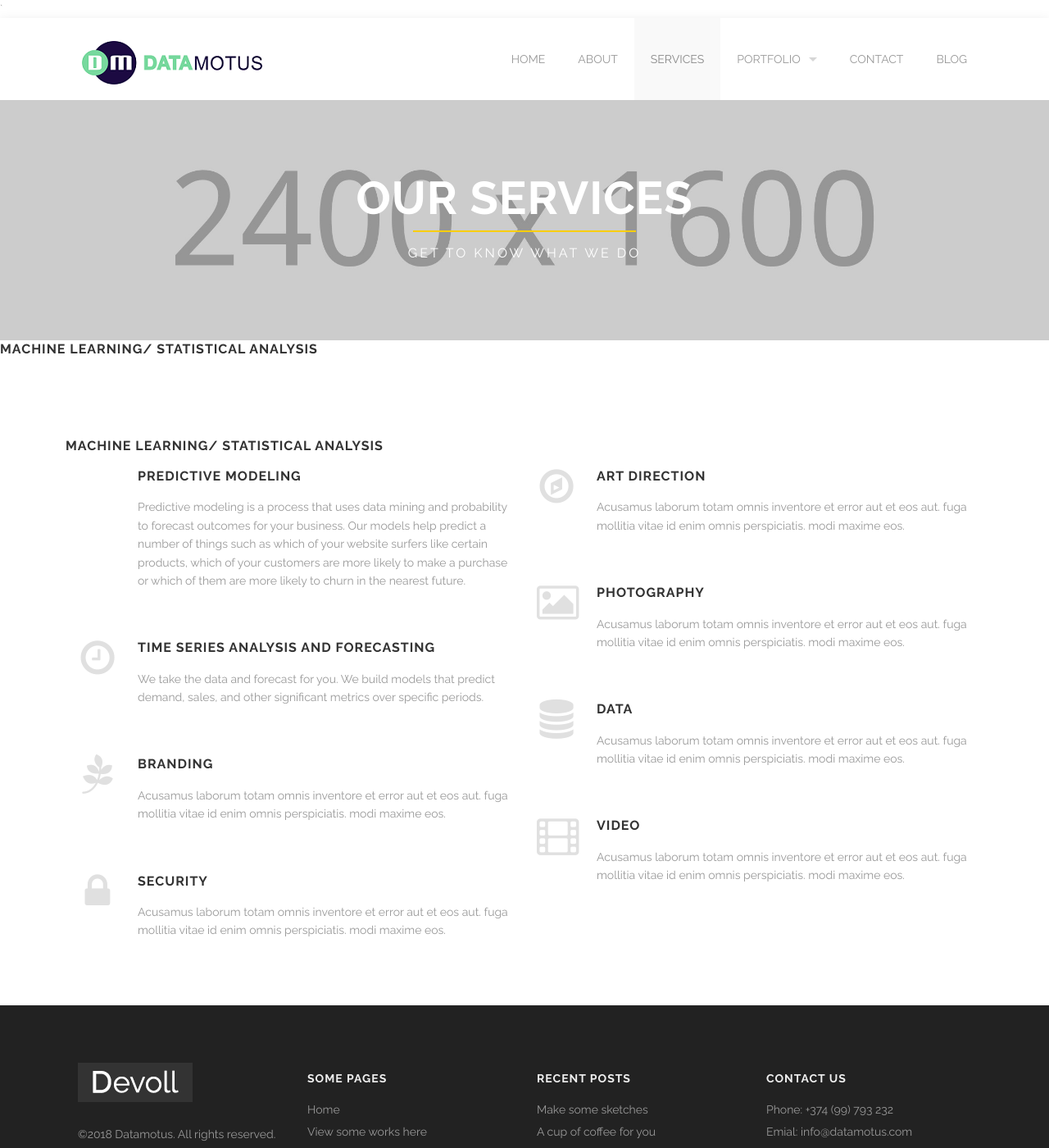
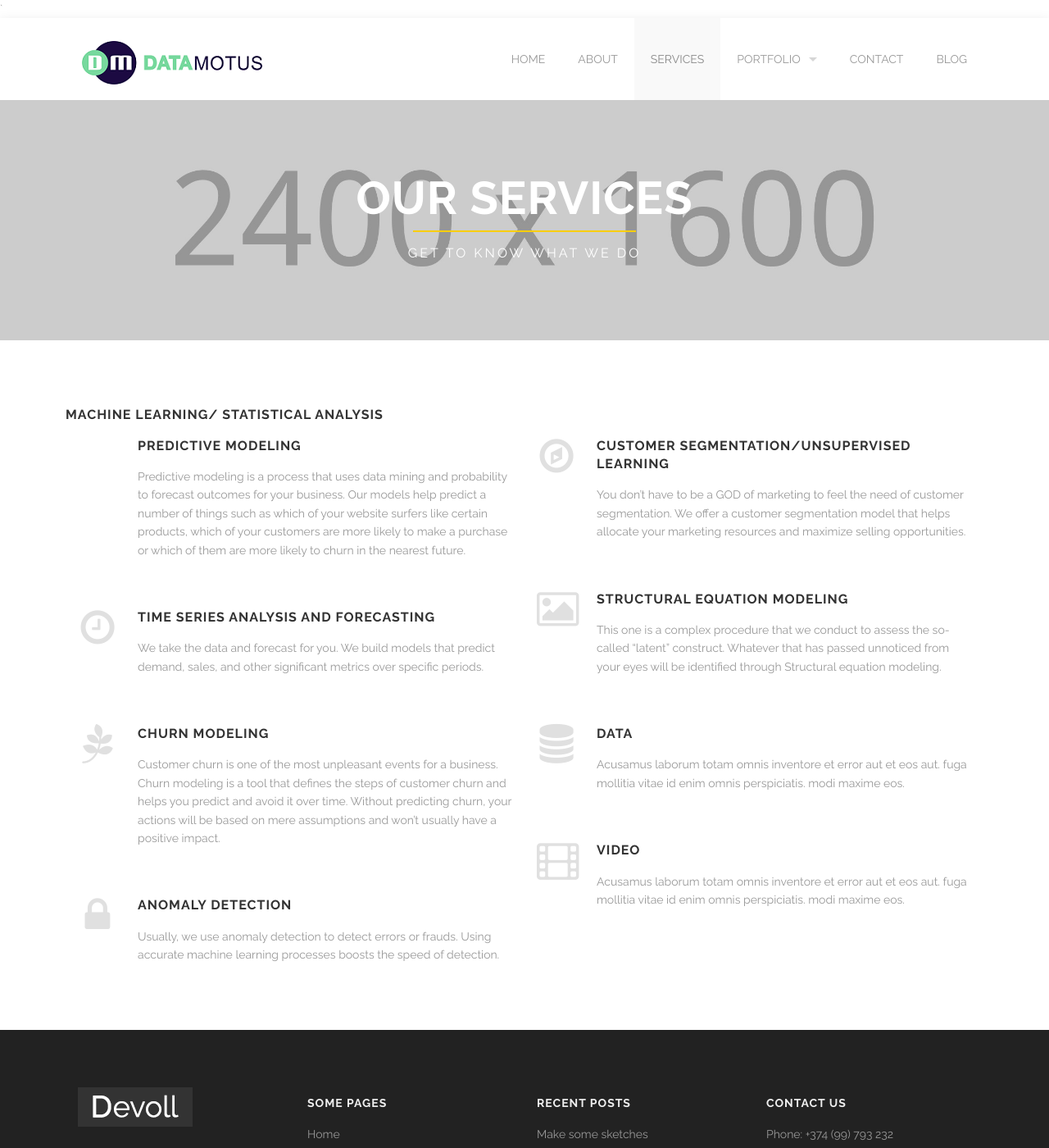
Before and after one commit to Habet/datamotus.github.io, a Jekyll site: the page built from services.html, in a window 1280 px wide and 1400 px high. Shown: the whole window at 82% size. Built offline with Jekyll 4.4.1, drawn with Linux system fonts in a browser that asks for light colours.

Commit message:
Update services.html

```diff
--- a/services.html
+++ b/services.html
@@ -12,18 +12,18 @@ services_left:
     title: Time Series Analysis and Forecasting
     desc: We take the data and forecast for you. We build models that predict demand, sales, and other significant metrics over specific periods.
   - icon: pagelines
-    title: Branding
-    desc: Acusamus laborum totam omnis inventore et error aut et eos aut. fuga mollitia vitae id enim omnis perspiciatis. modi maxime eos.
+    title: Churn modeling
+    desc: Customer churn is one of the most unpleasant events for a business. Churn modeling is a tool that defines the steps of customer churn and helps you predict and avoid it over time. Without predicting churn, your actions will be based on mere assumptions and won’t usually have a positive impact.
   - icon: lock
-    title: Security
-    desc: Acusamus laborum totam omnis inventore et error aut et eos aut. fuga mollitia vitae id enim omnis perspiciatis. modi maxime eos.
+    title: Anomaly detection
+    desc: Usually, we use anomaly detection to detect errors or frauds. Using accurate machine learning processes boosts the speed of detection.
 services_right:
   - icon: compass
-    title: Art Direction
-    desc: Acusamus laborum totam omnis inventore et error aut et eos aut. fuga mollitia vitae id enim omnis perspiciatis. modi maxime eos.
+    title: Customer segmentation/unsupervised learning
+    desc: You don’t have to be a GOD of marketing to feel the need of customer segmentation. We offer a customer segmentation model that helps allocate your marketing resources and maximize selling opportunities.
   - icon: image
-    title: Photography
-    desc: Acusamus laborum totam omnis inventore et error aut et eos aut. fuga mollitia vitae id enim omnis perspiciatis. modi maxime eos.
+    title: Structural Equation Modeling
+    desc: This one is a complex procedure that we conduct to assess the so-called “latent” construct. Whatever that has passed unnoticed from your eyes will be identified through Structural equation modeling.
   - icon: database
     title: Data
     desc: Acusamus laborum totam omnis inventore et error aut et eos aut. fuga mollitia vitae id enim omnis perspiciatis. modi maxime eos.
@@ -41,7 +41,7 @@ services_right:
   <div class='four spacing'></div>
 </div>
 
-<h3>Machine Learning/ Statistical Analysis</h3>
+
 <div class='full'>
   <div class='row'>
   <h3>Machine Learning/ Statistical Analysis</h3>
```
